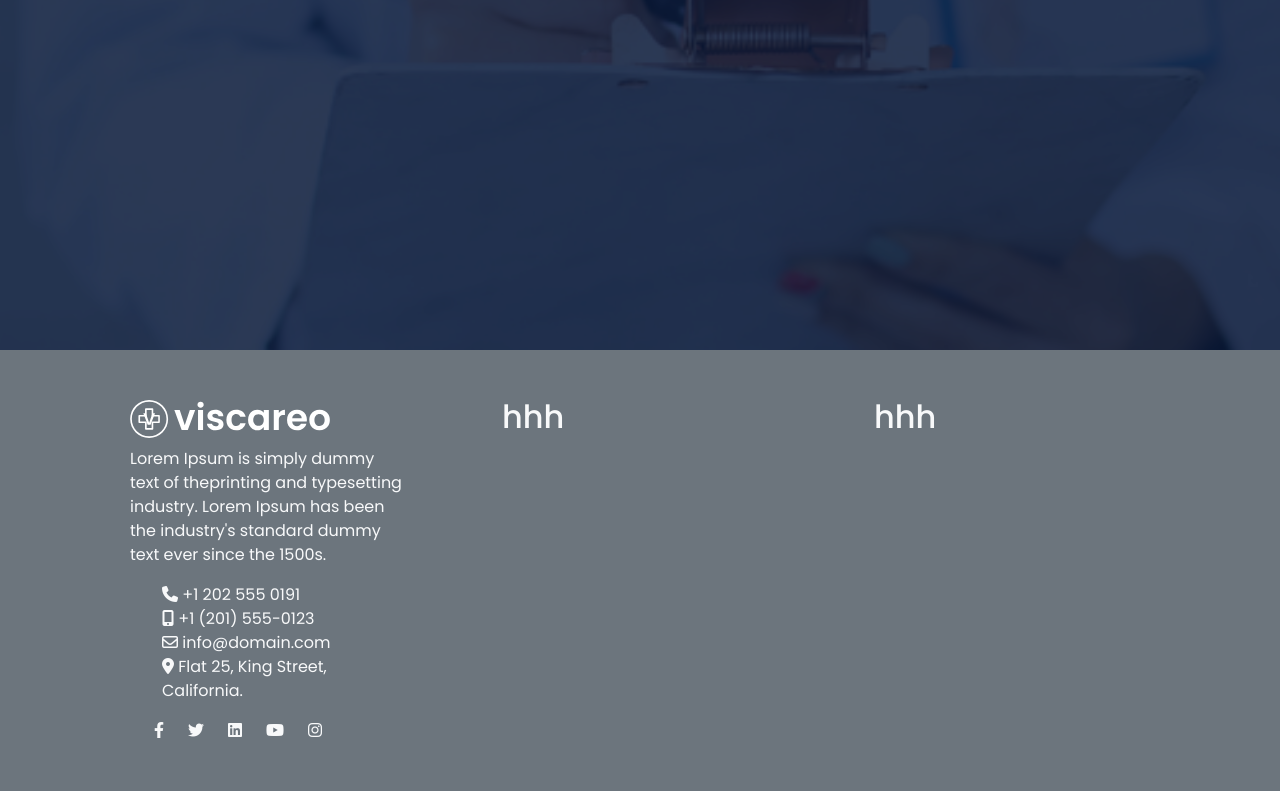
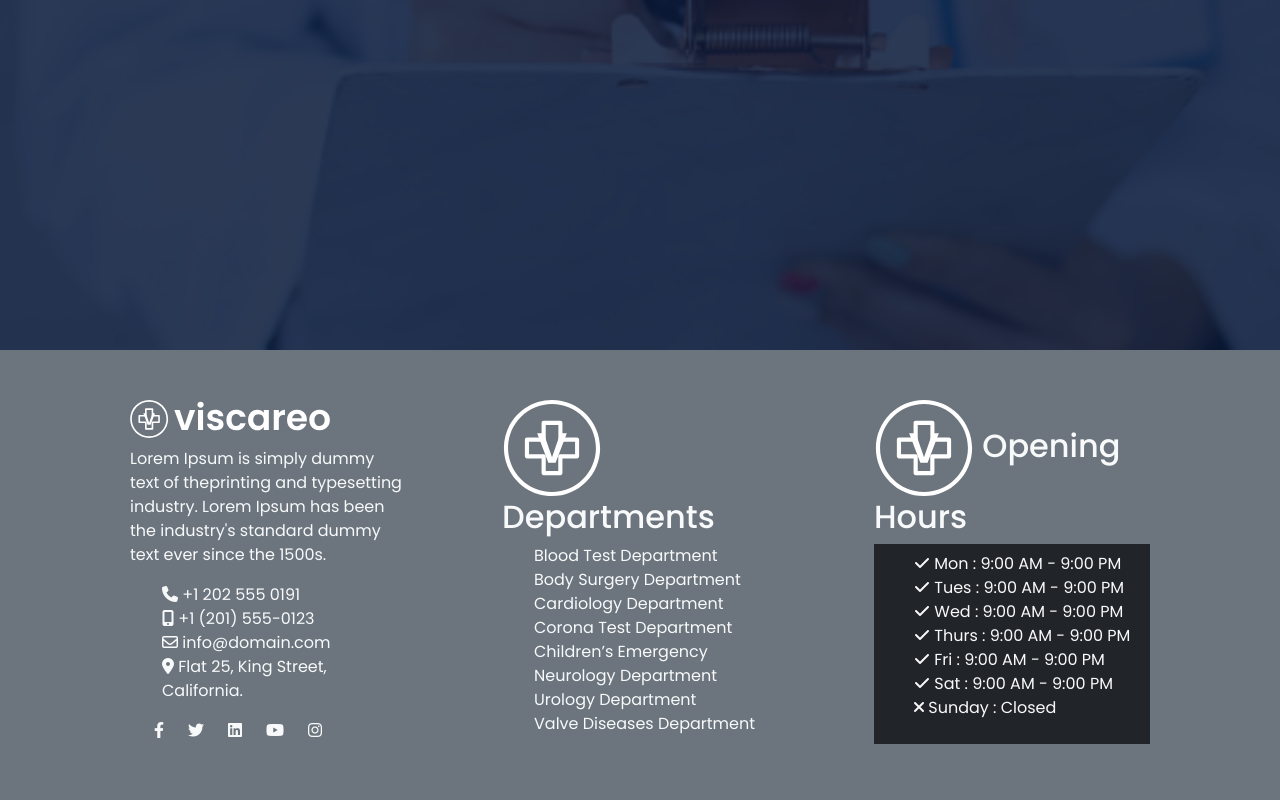
Before and after one commit to adhamengineer/E-booking-health-clinic-appointments-system, a plain HTML site: page index.html in a window 1280 px wide. Shown: the part 5048-5848 px from the top of the page. Drawn offline with nearby package versions, Linux system fonts and the light colour scheme.

Commit message:
footer full content html*

```diff
--- a/index.html
+++ b/index.html
@@ -1789,8 +1789,33 @@ C177.146,365.499,171.237,365.055,167.349,368.426z"></path>
         </ul>
         <div class="social"><i class="fa-brands fa-facebook-f ms-3 ps-2"></i><i class="fa-brands fa-twitter ms-3 ps-2"></i><i class="fa-brands fa-linkedin ms-3 ps-2"></i><i class="fa-brands fa-youtube ms-3 ps-2"></i><i class="fa-brands fa-instagram ms-3 ps-2"></i></div>
       </div>
-      <div class="col-lg-4 p-5"><h2>hhh</h2></div>
-      <div class="col-lg-4 p-5"><h2>hhh</h2></div>
+      <div class="col-lg-4 p-5">
+        <h2><img src="./assets/imgs/footer/icon-white.svg" alt="icon of viscareo"> Departments</h2>
+        <ul type="none">
+          <li>Blood Test Department</li>
+          <li>Body Surgery Department</li>
+          <li>Cardiology Department</li>
+          <li>Corona Test Department</li>
+          <li>Children’s Emergency</li>
+          <li>Neurology Department</li>
+          <li>Urology Department</li>
+          <li>Valve Diseases Department</li>
+        </ul>
+      </div>
+      <div class="col-lg-4 p-5">
+        <h2><img src="./assets/imgs/footer/icon-white.svg" alt="icon of viscareo"> Opening Hours</h2>
+        <div class="bg-dark p-2">
+          <ul type="none">
+            <li><i class="fa-solid fa-check"></i> Mon : 9:00 AM - 9:00 PM</li>
+            <li><i class="fa-solid fa-check"></i> Tues : 9:00 AM - 9:00 PM</li>
+            <li><i class="fa-solid fa-check"></i> Wed : 9:00 AM - 9:00 PM</li>
+            <li><i class="fa-solid fa-check"></i> Thurs : 9:00 AM - 9:00 PM</li>
+            <li><i class="fa-solid fa-check"></i> Fri : 9:00 AM - 9:00 PM</li>
+            <li><i class="fa-solid fa-check"></i> Sat : 9:00 AM - 9:00 PM</li>
+            <li><i class="fa-solid fa-xmark"></i> Sunday : Closed</li>
+          </ul>
+        </div>
+      </div>
     </footer>
   </section>
 
```
Also changed, not shown: assets/imgs/footer/icon-white.svg (added).
